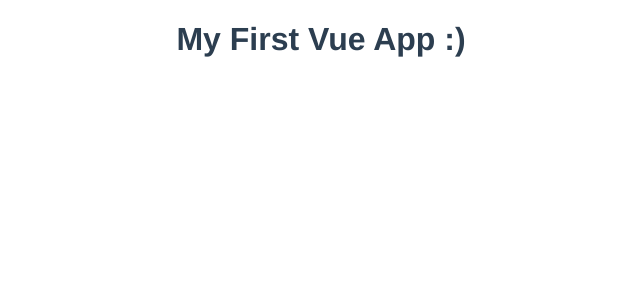
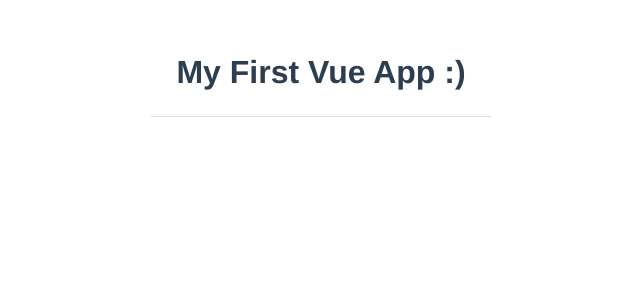
Before and after one commit to iamnotcypher/learning-vue, a Vue app: page / in a window 1280 px wide. Shown: the top 300 px of the page, without its empty margins (319-959 px from the left). Built offline with nearby package versions, Linux system fonts and the light colour scheme.

Commit message:
components & templates

```diff
--- a/src/App.vue
+++ b/src/App.vue
@@ -22,4 +22,9 @@
   text-align: center;
   color: #2c3e50;
 }
+h1 {
+  border-bottom: 1px solid #ddd;
+  display: inline-block;
+  padding: 25px;
+}
 </style>
```
